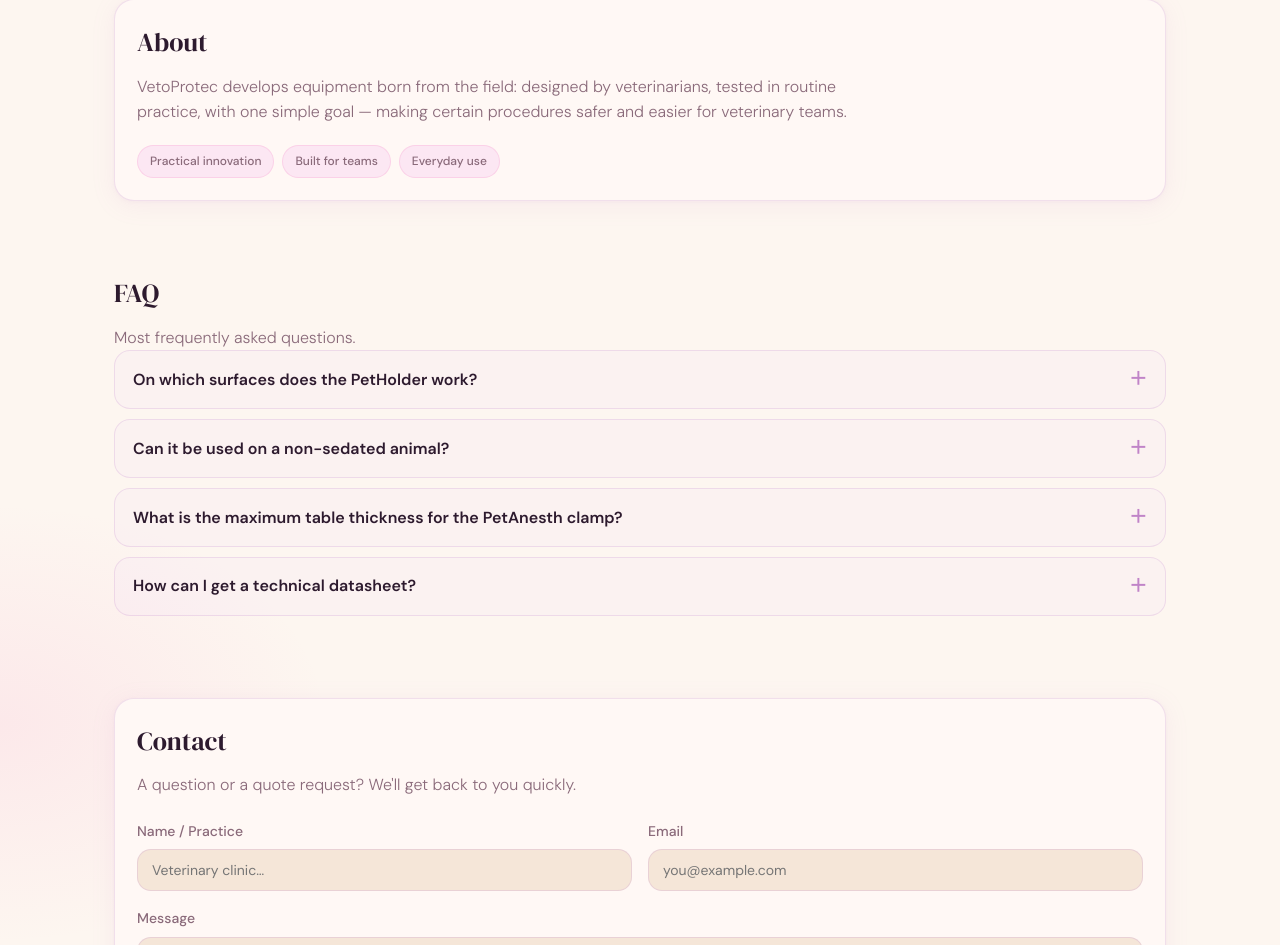
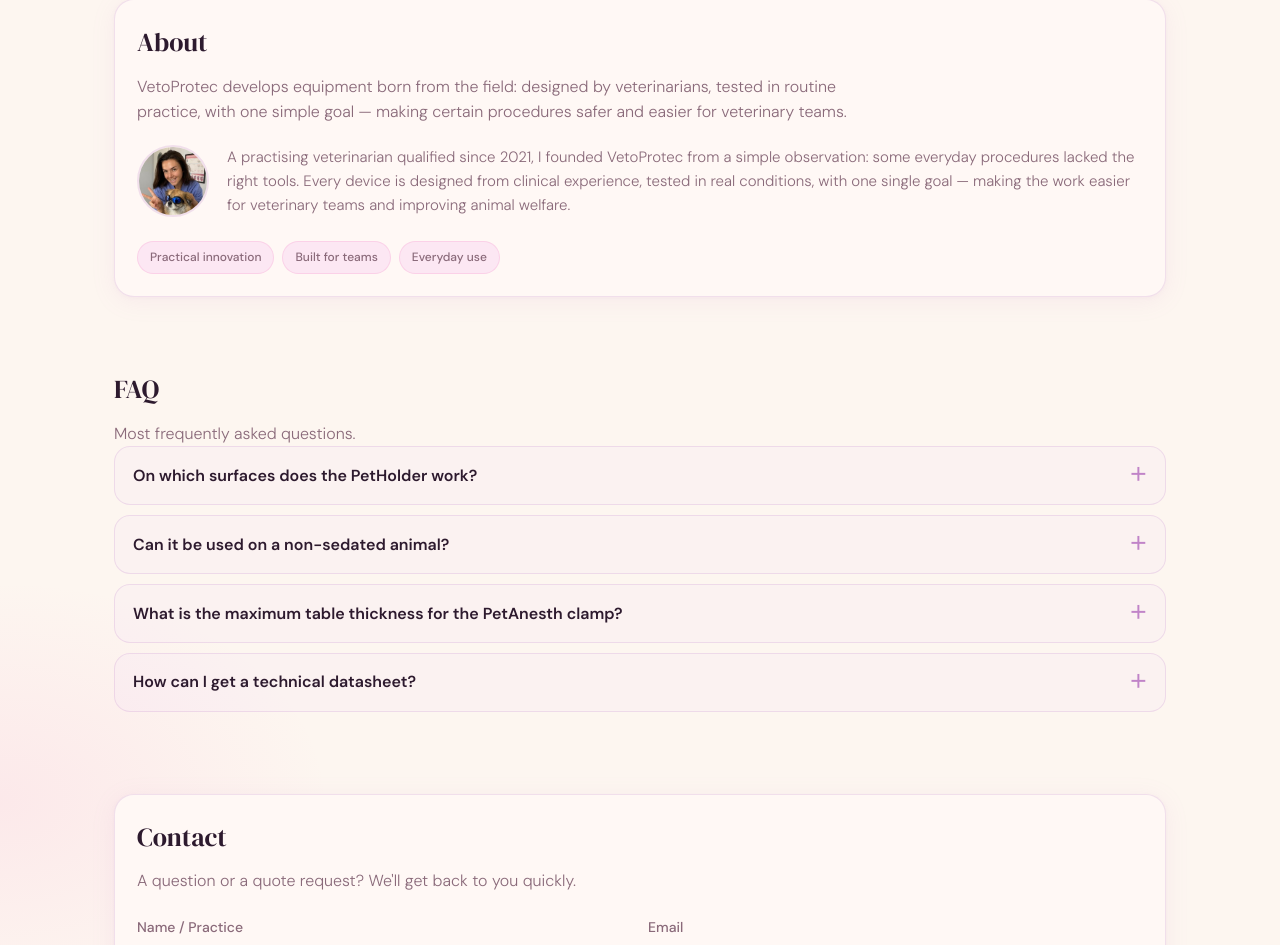
Before and after one commit to Flo-whatever/VetoProtec, a plain HTML site: page en/index.html in a window 1280 px wide. Shown: the part 1462-2407 px from the top of the page. Drawn offline with Linux system fonts and the light colour scheme.

Commit message:
Update index.html

```diff
--- a/en/index.html
+++ b/en/index.html
@@ -4,11 +4,6 @@
   <meta charset="utf-8" />
   <meta name="viewport" content="width=device-width, initial-scale=1" />
   <title>VetoProtec — Veterinary Equipment</title>
-  <link rel="icon" type="image/x-icon" href="/favicon.ico" />
-<link rel="icon" type="image/png" sizes="32x32" href="/favicon-32x32.png" />
-<link rel="icon" type="image/png" sizes="16x16" href="/favicon-16x16.png" />
-<link rel="apple-touch-icon" sizes="180x180" href="/apple-touch-icon.png" />
-<link rel="manifest" href="/site.webmanifest" />
   <meta name="description" content="VetoProtec designs veterinary equipment for safer, simpler and more efficient practices." />
   <link href="https://fonts.googleapis.com/css2?family=DM+Serif+Display:ital@0;1&family=DM+Sans:wght@300;400;500;600&display=swap" rel="stylesheet">
   <link rel="stylesheet" href="/styles.css">
@@ -234,6 +229,20 @@
       <div class="card">
         <h2 class="section-title">About</h2>
         <p class="section-sub">VetoProtec develops equipment born from the field: designed by veterinarians, tested in routine practice, with one simple goal — making certain procedures safer and easier for veterinary teams.</p>
+
+        <div style="display:flex;align-items:center;gap:18px;margin:20px 0 24px;">
+          <div style="width:72px;height:72px;border-radius:50%;overflow:hidden;flex-shrink:0;border:2px solid var(--border);">
+            <img
+              src="/drderrien.jpg"
+              alt="Dr Derrien, founder of VetoProtec"
+              style="width:100%;height:100%;object-fit:cover;object-position:center center;transform:scale(1.25);transform-origin:center center;"
+            />
+          </div>
+          <p style="margin:0;color:var(--muted);font-weight:300;font-size:15px;line-height:1.6;">
+            A practising veterinarian qualified since 2021, I founded VetoProtec from a simple observation: some everyday procedures lacked the right tools. Every device is designed from clinical experience, tested in real conditions, with one single goal — making the work easier for veterinary teams and improving animal welfare.
+          </p>
+        </div>
+
         <div class="pillrow">
           <span class="pill">Practical innovation</span>
           <span class="pill">Built for teams</span>
```
